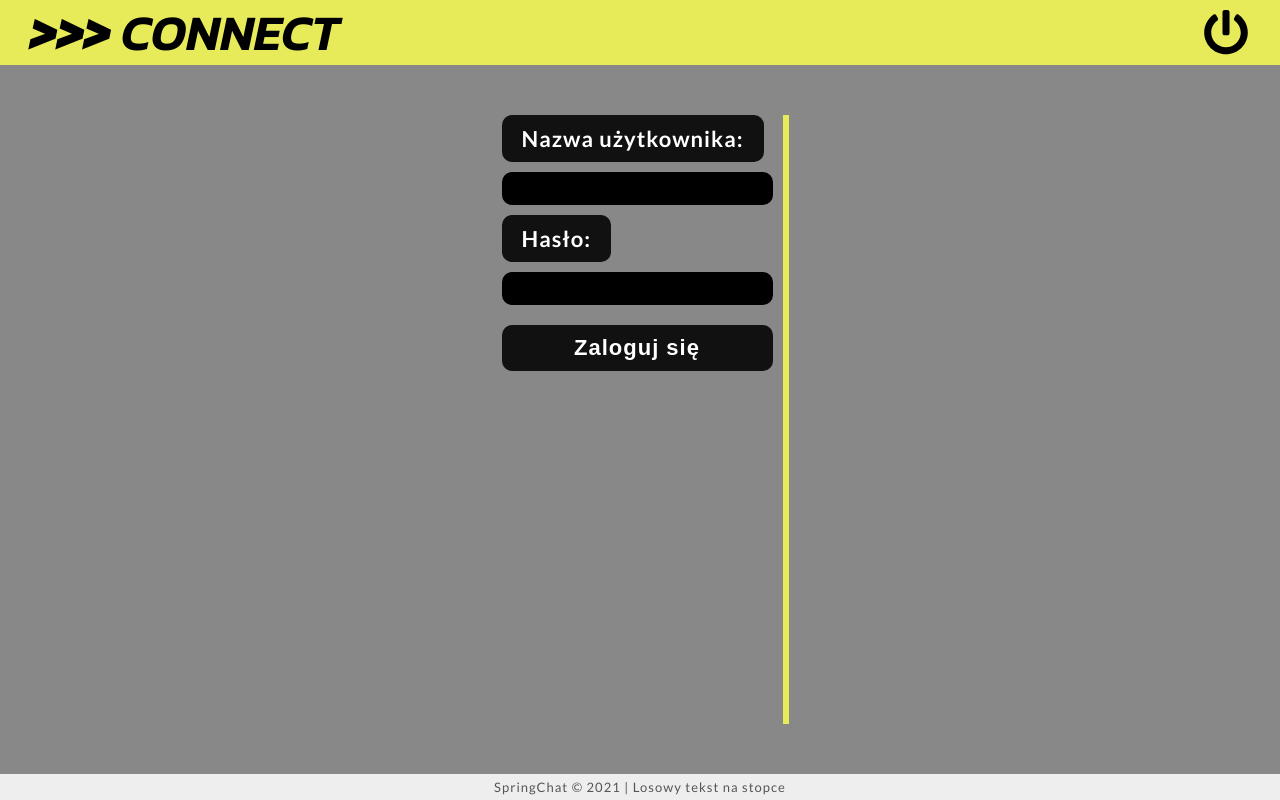
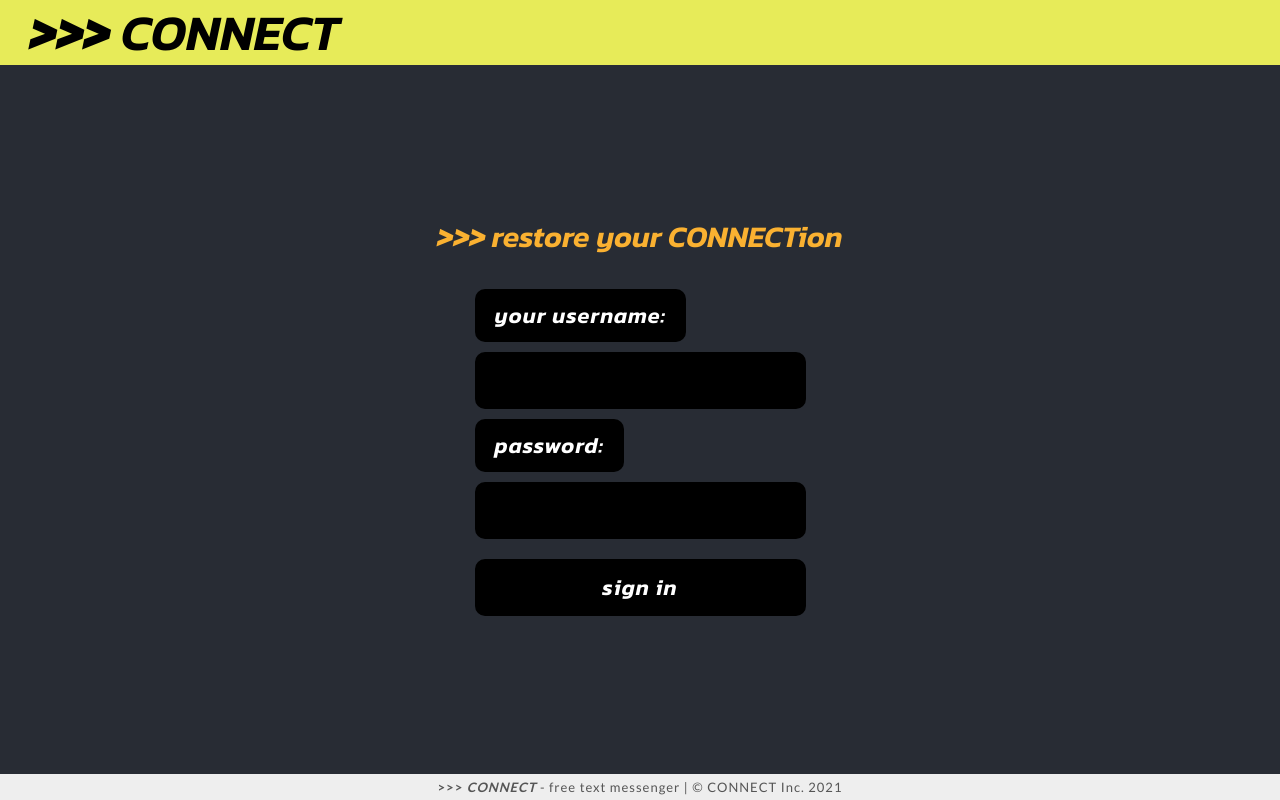
Before and after one commit to Filip1159/connect-messenger-react, a React (Create React App) app: page /login in a window 1280 px wide. Built offline with nearby package versions, Linux system fonts and the light colour scheme.

Commit message:
The final touch

```diff
--- a/public/index.html
+++ b/public/index.html
@@ -5,7 +5,7 @@
     <link rel="icon" href="%PUBLIC_URL%/favicon.ico" />
     <meta name="viewport" content="width=device-width, initial-scale=1" />
     <link rel="manifest" href="%PUBLIC_URL%/manifest.json" />
-    <title>React App</title>
+    <title>CONNECT</title>
   </head>
   <body>
     <noscript>You need to enable JavaScript to run this app.</noscript>
--- a/src/components/Header.js
+++ b/src/components/Header.js
@@ -1,22 +1,31 @@
-import React from "react";
+import React, { useContext } from "react";
 import "../styles/Header.scss";
 import { useHistory } from "react-router-dom";
 import ChatAPI from "../helpers/ChatAPI";
 import { FontAwesomeIcon } from "@fortawesome/react-fontawesome";
 import { faPowerOff } from '@fortawesome/free-solid-svg-icons'
+import { AuthContext } from "../contexts/AuthContext";
+import { ChatContext } from "../contexts/ChatContext";
 
 const Header = () => {
     const history = useHistory();
+    const { authDetails, dispatch } = useContext(AuthContext);
+    const { dispatch: dispatch_chats } = useContext(ChatContext);
+
     return (
         <header className="header">
             <span className="header__title">
                 <span aria-hidden="true" style={{fontWeight: "800"}}>&gt;&gt;&gt; </span>
                 CONNECT
             </span>
-            <FontAwesomeIcon icon={faPowerOff} size="3x" onClick={() => {
-                ChatAPI.signOut();
-                history.replace("/login");
-            }}/>
+            {authDetails &&
+                <FontAwesomeIcon icon={faPowerOff} size="3x" onClick={() => {
+                    ChatAPI.signOut();
+                    dispatch({ type: "RESET_DETAILS" });
+                    dispatch_chats({ type: "CLEAR" });
+                    history.replace("/login");
+                }}/>
+            }
         </header>
     );
 }
--- a/src/components/LoginPage.js
+++ b/src/components/LoginPage.js
@@ -1,6 +1,6 @@
 import React, { useContext, useState } from "react";
 import "../styles/LoginPage.scss";
-import { useHistory } from "react-router-dom";
+import { useHistory, Redirect } from "react-router-dom";
 import { AuthContext } from "../contexts/AuthContext";
 import ChatAPI from "../helpers/ChatAPI";
 
@@ -13,29 +13,36 @@ const LoginPage = () => {
 
     const handleSubmit = async e => {
         e.preventDefault();
-        if (await ChatAPI.signIn(username, password)) {
+        const succeded = await ChatAPI.signIn(username, password);
+        if (succeded) {
             dispatch({ type: "SET_DETAILS", newDetails: ChatAPI.getAuthDetails() });
             history.push("/");
-        }
-        else {
+        } else {
+            console.log("Auth failed");
             setAuthFailed(true);
         }
     };
 
     return (
+        (ChatAPI.isSignedIn() ?
+            <Redirect to="/" /> :
             <>
                 <div className="loginPage">
+                    <span className="loginPage__title">
+                        <span aria-hidden="true" style={{fontWeight: 700}}>&gt;&gt;&gt; </span> restore your CONNECTion
+                    </span>
                     <form className="loginPage__form" onSubmit={handleSubmit} >
-                    <label className="loginPage__label">Nazwa użytkownika:</label>
+                        <label className="loginPage__label">your username:</label>
                         <input type="text" className="loginPage__input" onInput={e => setUsername(e.target.value)}/>
-                    <label className="loginPage__label">Hasło:</label>
+                        <label className="loginPage__label">password:</label>
                         <input type="password" className="loginPage__input" onInput={e => setPassword(e.target.value)}/>
-                    <input type="submit" className="loginPage__input" value="Zaloguj się" />
+                        <input type="submit" className="loginPage__input" value="sign in" />
                     </form>
-                {authFailed && <span>Authentication failed</span>}
+                    {authFailed && <span className="loginPage__authFailed">Bad credentials! Try again</span>}
                 </div>
-            <footer>SpringChat &copy; 2021 | Losowy tekst na stopce</footer>
+                <footer><b><span aria-hidden="true">&gt;&gt;&gt;</span> <i>CONNECT</i></b> - free text messenger | &copy; CONNECT Inc. 2021</footer>
             </>
+        )
     );
 }
 
--- a/src/contexts/ChatReducer.js
+++ b/src/contexts/ChatReducer.js
@@ -12,6 +12,7 @@ export const chatReducer = (state, action) => {
             const updatedChat = { ...state.chats[target], messages: updatedMessages };
             const updatedChats = [ ...state.chats ];
             updatedChats[target] = updatedChat;
+            document.querySelector(".messages__container").scrollTop = document.querySelector(".messages__container").scrollHeight;
             return { ...state, chats: updatedChats };
         }
         case "SET_CHATS":
@@ -34,6 +35,8 @@ export const chatReducer = (state, action) => {
             updatedChats[target] = updatedChat;
             return { ...state, chats: updatedChats };
         }
+        case "CLEAR":
+            return { chats: [], active: 0 };
         default:
             console.log(`No matching case for: ${action.type} inside chatReducer`);
             return state;
--- a/src/helpers/ChatAPI.js
+++ b/src/helpers/ChatAPI.js
@@ -4,7 +4,7 @@ import { Stomp } from "@stomp/stompjs";
 import DateFormatter from "./DateFormatter";
 import axios from "axios";
 
-const baseURL = "http://192.168.8.105:8080";
+const baseURL = "http://192.168.8.104:8080";
 const api = axios.create({ baseURL });
 
 class ChatAPI {
@@ -14,6 +14,7 @@ class ChatAPI {
     static authDetails;
 
     static async signIn(username, password) {
+        try {
             const res = await api.post("/login",
                 JSON.stringify({ username, password }),
                 {
@@ -23,14 +24,13 @@ class ChatAPI {
                     }
                 }
             );
-
             if (res.status === 200) {
                 const token = res.headers.authentication;
                 localStorage.setItem("token", token);
                 this.authDetails = jwt_decode(token);
                 return true;
             }
-        else {
+        } catch (e) {
             return false;
         }
     }
@@ -67,10 +67,6 @@ class ChatAPI {
             this.stompClient.disconnect(() => console.log("Disconnected from websocket, this equals: ", this));
             this.stompClient = null;
         }
-        if (this.socket) {
-            this.socket.close();
-            this.socket = null;
-        }
 
         localStorage.removeItem("token");
         this.authDetails = null;
@@ -80,11 +76,12 @@ class ChatAPI {
         if (!this.isSignedIn()) {
             throw new Error("User isn't signed in!");
         }
-        if (this.socket) {
+        if (this.stompClient) {
             throw new Error("Websocket is already opened!");
         }
-        this.socket = new SockJS(`${baseURL}/websocket`);
-        this.stompClient = Stomp.over(this.socket);
+        this.stompClient = Stomp.over(
+            () => new SockJS(`${baseURL}/websocket`)
+        );
         this.stompClient.connect(
             {
                 Authentication: localStorage.getItem("token")
--- a/src/index.js
+++ b/src/index.js
@@ -6,10 +6,8 @@ import AuthContextProvider from "./contexts/AuthContext";
 import ChatContextProvider from "./contexts/ChatContext";
 
 window.addEventListener("resize", () => {
-
     let vh = window.innerHeight * .01;
     document.documentElement.style.setProperty("--vh", `${vh}px`);
-
 });
 
 ReactDOM.render(
--- a/src/styles/LeftPanel.scss
+++ b/src/styles/LeftPanel.scss
@@ -13,6 +13,7 @@
     overflow-x: visible;
     direction: rtl;
     transition: .5s;
+    padding-left: 11px;
 
     @media (max-width: 768px) {
         min-width: 120px;
--- a/src/styles/LoginPage.scss
+++ b/src/styles/LoginPage.scss
@@ -1,22 +1,31 @@
+@import "./variables";
+@import "./mixins";
+
 .loginPage {
-    background-color: #888;
-    display: flex;
-    flex-grow: 1;
-    justify-content: center;
-    margin: 0;
-    padding: 50px;
+    background-color: $backgroundColor;
+    @include setFlex(column, 1, center, center);
+
+    &__title {
+        font-family: "Kanit", sans-serif;
+        font-size: $smallHeaderTextSize;
+        font-weight: 600;
+        color: $secondaryColor;
+        padding-bottom: 30px;
+
+        @media (max-width: 576px) {
+            font-size: $messageTextSize;
+        }
+    }
 
     &__form {
-        display: flex;
-        flex-direction: column;
+        @include setFlex(column);
         font-size: 22px;
+        font-family: "Kanit", sans-serif;
         color: white;
-        font-weight: bold;
-        border-right: 6px solid #E7EB59;
     }
 
     &__label {
-        background: #111;
+        background: $black;
         border-radius: 10px;
         margin: 0 auto 0 10px;
         padding: 10px 20px;
@@ -24,17 +33,22 @@
     }
 
     &__input {
-        background: #111;
-        font-size: 22px;
-        color: white;
-        font-weight: bolder;
-        text-align: center;
+        background: $black;
+        font-family: "Kanit", sans-serif;
+        font-size: 22px !important;
+        text-align: center !important;
         letter-spacing: 1px;
-        padding: 10px;
+        padding: 10px 20px !important;
         margin: 10px;
-        border-radius: 10px;
         border: none;
         outline: none;
+    }
+
+    &__authFailed {
+        font-size: $messageTextSize;
+        color: $secondaryColor;
+        margin-top: 20px;
+        letter-spacing: 1px;
     }
 }
 
--- a/src/styles/RightPanel.scss
+++ b/src/styles/RightPanel.scss
@@ -4,6 +4,7 @@
 .rightPanel {
     background: $backgroundColor;
     @include setFlex(column, 1);
+    @include fancyScrollbar(right);
     max-height: calc(100vh - 125px);
     min-width: 350px;
     max-width: 350px;
--- a/src/styles/base.scss
+++ b/src/styles/base.scss
@@ -10,7 +10,7 @@ body {
     height: calc(var(--vh, 1vh) * 100);
 }
 
-input[type="text"], input[type="password"] {
+input[type="text"], input[type="password"], input[type="submit"] {
     background-color: $inputBackgroundColor;
     color: $inputTextColor;
     padding: 4px 13px;
```
Also changed, not shown: 1 other file (tests, documents, lock files or other folders). Lines whose indentation alone changed are shown as unchanged.
